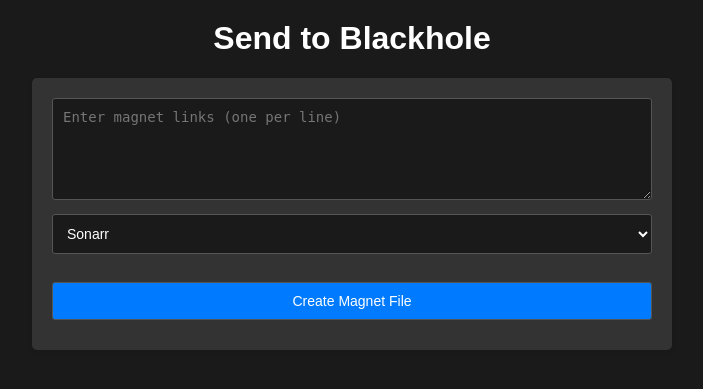
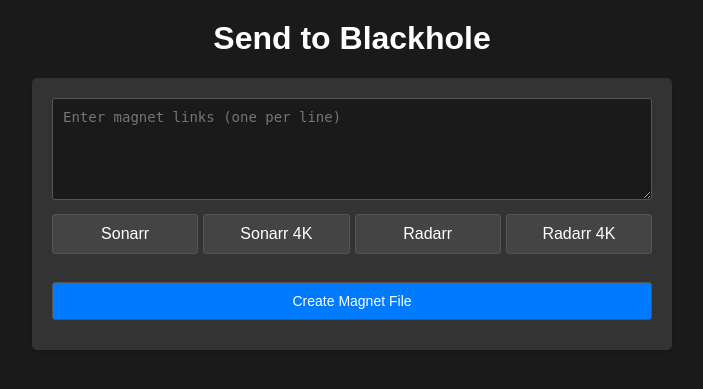
Before and after one commit to Tomhet/send-to-blackhole, a Flask app: page / in a window 1280 px wide. Shown: the top 389 px of the page, without its empty margins (288-991 px from the left). Run offline with Flask 2, Linux system fonts and the light colour scheme.

Commit message:
feat: better menu

```diff
--- a/app.py
+++ b/app.py
@@ -16,43 +16,58 @@
         magnets = request.form.get('magnet')
         folder = request.form.get('filepath')
 
-        magnet_links = magnets.splitlines()
-
         error_messages = []
         success_messages = []
+        filepath_error = False
 
-        for magnet in magnet_links:
-            magnet = str(magnet)
-            valid_input = re.match(r'magnet:\?xt=urn:[a-z0-9]+:[a-zA-Z0-9]{32}', magnet)
+        # Validate folder selection
+        if not folder:
+            filepath_error = True
+            return render_template('index.html',
+                magnets=magnets,
+                filepath_error=filepath_error,
+                error_messages=error_messages,
+                success_messages=success_messages
+            )
+        # Only process if folder is selected
+        else:
+            magnet_links = magnets.splitlines()
 
-            if not valid_input:
-                error_messages.append(f'Invalid input: {magnet}')
-                continue
+            for magnet in magnet_links:
+                magnet = str(magnet)
+                valid_input = re.match(r'magnet:\?xt=urn:[a-z0-9]+:[a-zA-Z0-9]{32}', magnet)
 
-            matches = re.search(regex, magnet)
+                if not valid_input:
+                    error_messages.append(f'Invalid input: {magnet}')
+                    continue
 
-            # if no dn in magnet link fall back to scraping btdig
-            if not matches.group('name'):
-                print('falling back to btdig')
-                page = requests.get(btdig_url + magnet)
-                if page.status_code == 200:
-                    matches = re.search(regex_btdig, page.text)
+                matches = re.search(regex, magnet)
 
-            # if no name in btdig fall back to using hash as name
-            if not matches.group('name'):
-                torrent_name = matches.group('hash')
-                error_messages.append(f'Could not get torrent name for magnet: {magnet}. Using hash: {torrent_name}.')
-            else:
-                # make torrent name human readable only if it isnt the hash
-                torrent_name = unquote(matches.group('name'))
+                # If no dn in magnet link fall back to scraping btdig
+                if not matches.group('name'):
+                    print('falling back to btdig')
+                    page = requests.get(btdig_url + magnet)
+                    if page.status_code == 200:
+                        matches = re.search(regex_btdig, page.text)
 
-            filepath = 'symlinks/' + folder + torrent_name + '.magnet'
-            with open(filepath, 'w') as file:
-                file.write(magnet)
+                # If no name in btdig fall back to using hash as name
+                if not matches.group('name'):
+                    torrent_name = matches.group('hash')
+                    error_messages.append(f'Could not get torrent name for magnet: {magnet}. Using hash: {torrent_name}.')
+                else:
+                    # Make torrent name human readable only if it's not using the hash as a name
+                    torrent_name = unquote(matches.group('name'))
 
-            success_messages.append(f'Successfully sent {torrent_name} to blackhole!')
+                filepath = 'symlinks/' + folder + torrent_name + '.magnet'
+                with open(filepath, 'w') as file:
+                    file.write(magnet)
 
-        return render_template('index.html', success_messages=success_messages, error_messages=error_messages)
+                success_messages.append(f'Successfully sent {torrent_name} to blackhole!')
+
+        return render_template('index.html',
+            success_messages=success_messages,
+            error_messages=error_messages
+        )
 
     return render_template('index.html')
 
--- a/templates/index.html
+++ b/templates/index.html
@@ -35,9 +35,6 @@
             background-color: #1a1a1a; /* Dark input background color */
             color: #ffffff; /* Light input text color */
         }
-        select {
-            height: 40px;
-        }
         input[type="submit"] {
             background-color: #007bff;
             color: #ffffff;
@@ -65,23 +62,62 @@
         .ok {
             color: #55ff55; /* Green success message color */
         }
+
+        .button-group {
+            display: flex;
+            gap: 5px;
+            margin-bottom: 10px;
+        }
+
+        .button-group input[type="radio"] {
+            display: none;
+        }
+
+        .button-group label {
+            flex: 1;
+            padding: 10px;
+            background-color: #444444;
+            border: 1px solid #555555;
+            border-radius: 3px;
+            text-align: center;
+            cursor: pointer;
+            transition: all 0.3s ease;
+        }
+
+        .button-group input[type="radio"]:checked + label {
+            background-color: #007bff;
+            border-color: #0066cc;
+        }
+
+        .button-group label:hover {
+            background-color: #555555;
+        }
     </style>
 </head>
 <body>
     <h1>Send to Blackhole</h1>
     <form method="post">
-        <textarea name="magnet" rows="5" placeholder="Enter magnet links (one per line)"></textarea>
+        <textarea name="magnet" rows="5" placeholder="Enter magnet links (one per line)">{% if magnets %}{{ magnets }}{% endif %}</textarea>
+        <div class="button-group">
+            <input type="radio" id="sonarr" name="filepath" value="sonarr/">
+            <label for="sonarr">Sonarr</label>
+
+            <input type="radio" id="sonarr4k" name="filepath" value="sonarr4k/">
+            <label for="sonarr4k">Sonarr 4K</label>
+
+            <input type="radio" id="radarr" name="filepath" value="radarr/">
+            <label for="radarr">Radarr</label>
+
+            <input type="radio" id="radarr4k" name="filepath" value="radarr4k/">
+            <label for="radarr4k">Radarr 4K</label>
+        </div>
         <br>
-        <select name="filepath">
-            <option value="sonarr/">Sonarr</option>
-            <option value="sonarr4k/">Sonarr 4K</option>
-            <option value="radarr/">Radarr</option>
-            <option value="radarr4k/">Radarr 4K</option>
-        </select>
-        <br><br>
         <input type="submit" value="Create Magnet File">
     </form>
     <br>
+    {% if filepath_error %}
+    <div class="message error">Please select a destination folder!</div><br>
+    {% endif %}
     {% for error in error_messages %}
         <div class="message error">{{ error }}</div><br>
     {% endfor %}
```
